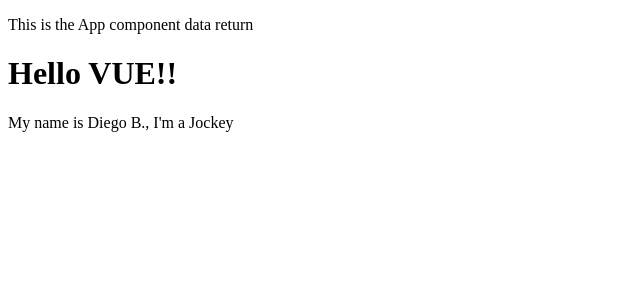
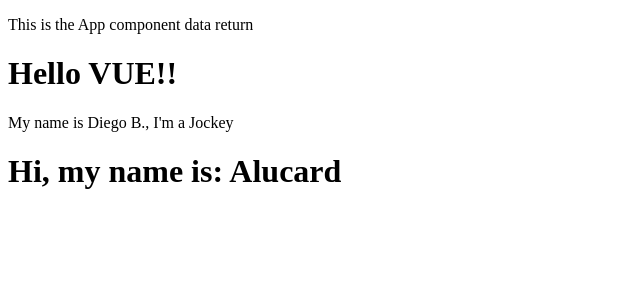
Before and after one commit to ArthurClemente/VueTraining, a Vue app in the folder 2_vue_project/: page / in a window 1280 px wide. Shown: the top 300 px of the page, without its empty margins (0-640 px from the left). Built offline with nearby package versions, Linux system fonts and the light colour scheme.

Commit message:
Simple examples about lifecycles hooks.

```diff
--- a/2_vue_project/src/App.vue
+++ b/2_vue_project/src/App.vue
@@ -2,21 +2,25 @@
    <div>
       <p>{{ msg }}</p>
       <FirstComponent />
+      <LifeCycle />
    </div>
 </template>
 
 <script>
 import FirstComponent from './components/FirstComponent.vue'
+import LifeCycle from './components/LifeCycle.vue'
 
 export default {
    name: 'App', // Component name
    components: { // Imported components to be used in the template
-      FirstComponent
+      FirstComponent,
+      LifeCycle
    },
    data() { // Data to be used in the component
       return {
          msg: 'This is the App component data return',
       }
-    }
+   },
+
 }
 </script>
--- a/2_vue_project/src/components/FirstComponent.vue
+++ b/2_vue_project/src/components/FirstComponent.vue
@@ -1,5 +1,6 @@
 <template>
-    <div> <!-- Vue components can only have one root element-->
+   <div>
+      <!-- Vue components can only have one root element-->
       <h1>Hello VUE!!</h1>
       <p>My name is {{ name }}, I'm a {{ profession }}</p> <!-- {{}} "execute" vue code -->
    </div>
--- /dev/null
+++ b/2_vue_project/src/components/LifeCycle.vue
@@ -0,0 +1,26 @@
+<template>
+   <h1>Hi, my name is: {{ myName }}</h1>
+</template>
+<script>
+   export default {
+      // Exported component
+      name: 'LifeCycle',
+      // Data to be used in the component
+      data() {
+         return {
+            myName: 'Some Name',
+         }
+      },
+      // Lifecycle hooks
+      created() { // Called when the component is created
+         setTimeout(() => {
+            this.myName = 'Johnny Joestar'
+         }, 1000)
+      },
+      mounted() { // Called when the component is mounted
+         setTimeout(() => {
+            this.myName = 'Alucard'
+         }, 2000)
+      }
+   }
+</script>
```
Lines whose indentation alone changed are shown as unchanged.
